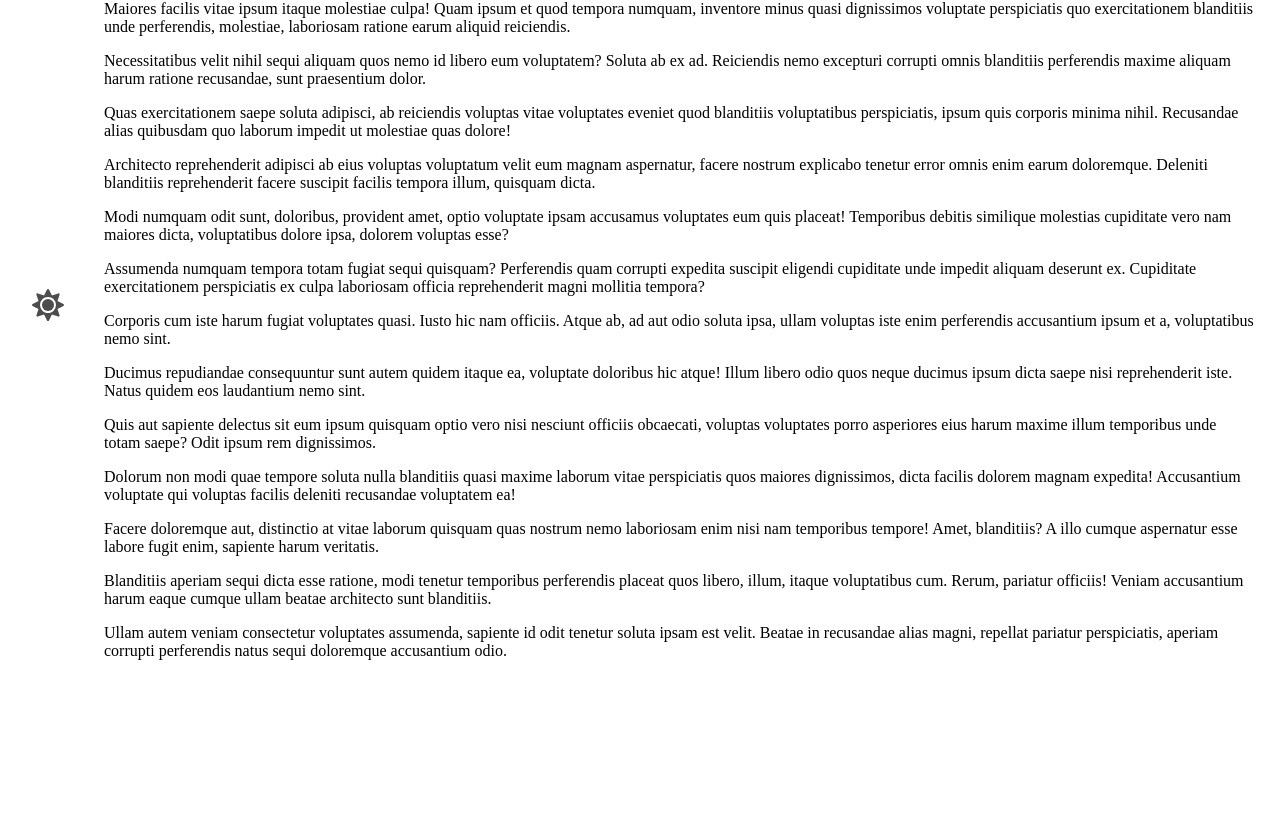
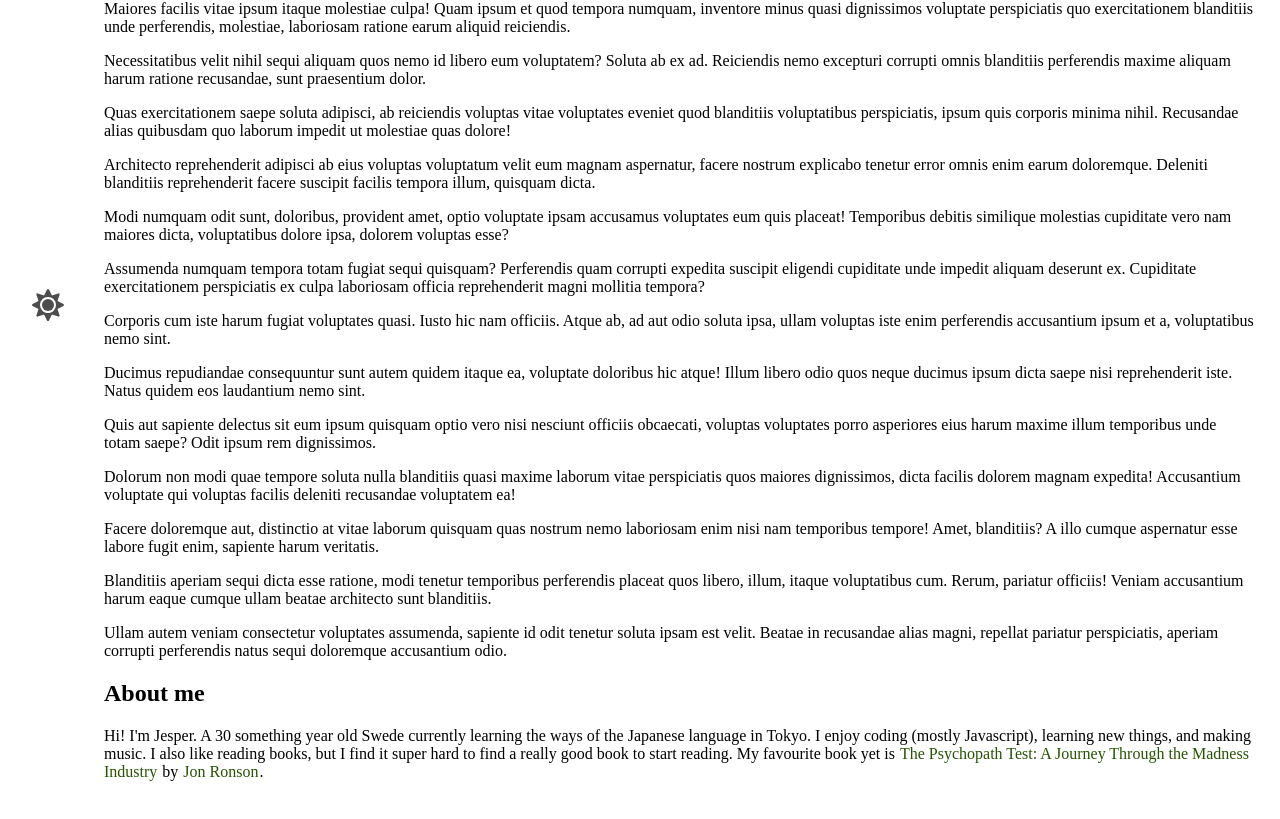
Before and after one commit to Joxtacy/joxtacy.github.io, a Svelte app: page / in a window 1280 px wide. Shown: the part 455-1274 px from the top of the page. Before the commit the page ends 1155 px from the top, so only its background shows below. Built offline with nearby package versions, Linux system fonts and the light colour scheme.

Commit message:
Add InfoPage component

```diff
--- a/src/App.svelte
+++ b/src/App.svelte
@@ -1,5 +1,6 @@
 <script>
     import Navbar from "./components/Navbar.svelte";
+    import InfoPage from "./components/InfoPage.svelte";
 </script>
 
 <Navbar title="Joxtacy" />
@@ -28,6 +29,12 @@
 <p>Facere doloremque aut, distinctio at vitae laborum quisquam quas nostrum nemo laboriosam enim nisi nam temporibus tempore! Amet, blanditiis? A illo cumque aspernatur esse labore fugit enim, sapiente harum veritatis.</p>
 <p>Blanditiis aperiam sequi dicta esse ratione, modi tenetur temporibus perferendis placeat quos libero, illum, itaque voluptatibus cum. Rerum, pariatur officiis! Veniam accusantium harum eaque cumque ullam beatae architecto sunt blanditiis.</p>
 <p>Ullam autem veniam consectetur voluptates assumenda, sapiente id odit tenetur soluta ipsam est velit. Beatae in recusandae alias magni, repellat pariatur perspiciatis, aperiam corrupti perferendis natus sequi doloremque accusantium odio.</p>
+
+<InfoPage title="About me">
+    <p slot="content">
+        Hi! I'm Jesper. A 30 something year old Swede currently learning the ways of the Japanese language in Tokyo. I enjoy coding (mostly Javascript), learning new things, and making music. I also like reading books, but I find it super hard to find a really good book to start reading. My favourite book yet is <a href="https://en.wikipedia.org/wiki/The_Psychopath_Test">The Psychopath Test: A Journey Through the Madness Industry</a> by <a href="https://en.wikipedia.org/wiki/Jon_Ronson">Jon Ronson</a>.
+    </p>
+</InfoPage>
 </main>
 
 <style>
--- /dev/null
+++ b/src/components/InfoPage.svelte
@@ -0,0 +1,34 @@
+<script>
+    export let title = "";
+</script>
+
+<div>
+    <h2>{title}</h2>
+    <slot name="content"></slot>
+</div>
+
+<style>
+    div :global(a) {
+        outline: none;
+        text-decoration: none;
+        padding: 2px 1px 0;
+    }
+    div :global(a:link) {
+        color: #265301;
+    }
+    div :global(a:visited) {
+        color: #437A16;
+    }
+    div :global(a:focus) {
+        border-bottom: 1px solid;
+        background: #BAE498;
+    }
+    div :global(a:hover) {
+        border-bottom: 1px solid;
+        background: #CDFEAA;
+    }
+    div :global(a:active) {
+        background: #265301;
+        color: #CDFEAA;
+    }
+</style>
```
